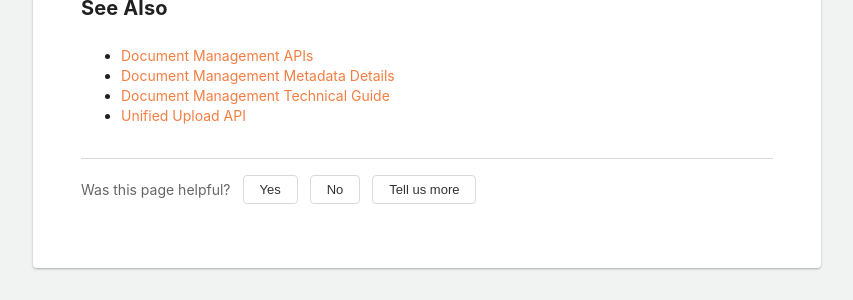
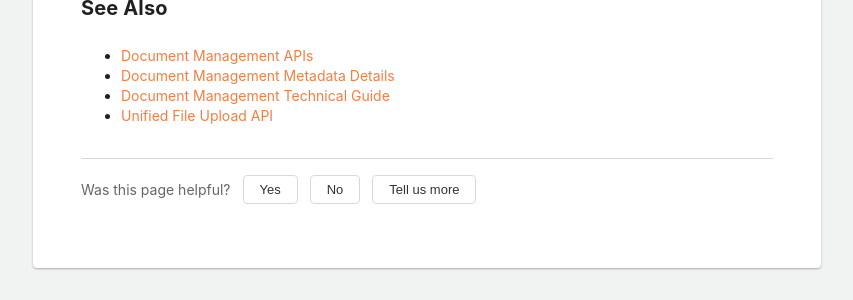
Before and after one commit to procore/documentation, a Jekyll site: the page built from document_management_integration/document_management_intro.md, in a window 1280 px wide and 900 px high, scrolled down 4104 px. Shown: the part 584-884 px from the top of the window, without its empty margins (411-1264 px from the left). Built offline with Jekyll 4.4.1, drawn with Linux system fonts in a browser that asks for light colours; comment, search, counter and statistics services are not loaded.

Commit message:
docs: update PDM intro link text to Unified File Upload API
Made-with: Cursor

```diff
--- a/document_management_integration/document_management_intro.md
+++ b/document_management_integration/document_management_intro.md
@@ -128,4 +128,4 @@ Consider the following recommendations when building your integration:
 - [Document Management APIs]({{ site.url }}{{ site.baseurl }}{% link document_management_integration/document_management_api_endpoints.md %})
 - [Document Management Metadata Details]({{ site.url }}{{ site.baseurl }}{% link document_management_integration/document_management_metadata_details.md %})
 - [Document Management Technical Guide]({{ site.url }}{{ site.baseurl }}{% link document_management_integration/document_management_technical_guide.md %})
-- [Unified Upload API]({{ site.url }}{{ site.baseurl }}{% link tutorials/tutorial_unified_uploads.md %})
+- [Unified File Upload API]({{ site.url }}{{ site.baseurl }}{% link tutorials/tutorial_unified_uploads.md %})
```
